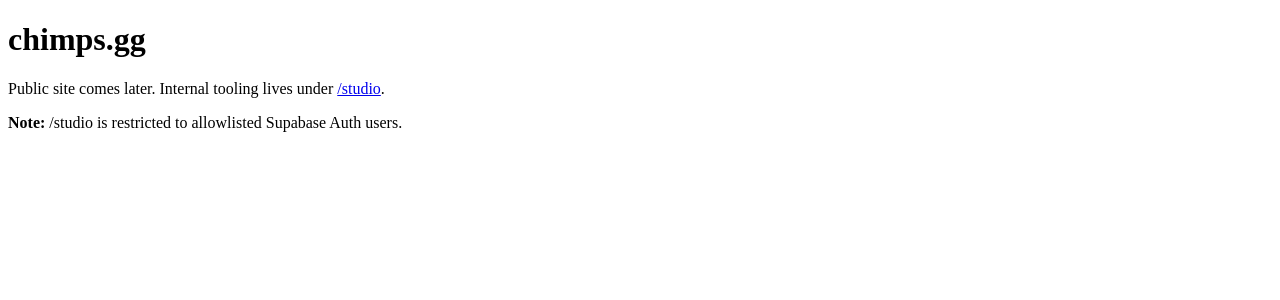
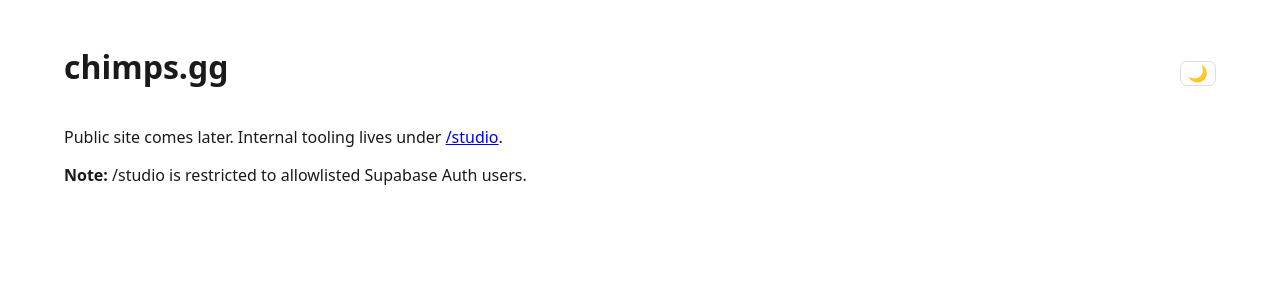
Before and after one commit to GGomeSC/chimps.gg, a SvelteKit app: page / in a window 1280 px wide. Shown: the top 300 px of the page. Built offline with nearby package versions, Linux system fonts and the light colour scheme.

Commit message:
feat: implement theme toggle and apply theming across the application

```diff
--- /dev/null
+++ b/src/app.css
@@ -0,0 +1,28 @@
+/* Theme tokens. Follows the system preference by default; an explicit choice
+   from the theme toggle is stored in localStorage and applied as
+   <html data-theme="..."> before first paint (see app.html). */
+:root {
+	color-scheme: light dark;
+
+	--bg: light-dark(#ffffff, #16181d);
+	--fg: light-dark(#1a1a1a, #e4e6ea);
+	--fg-muted: light-dark(#666666, #9aa1ab);
+	--border: light-dark(#dddddd, #363b44);
+	--border-strong: light-dark(#bbbbbb, #4c525c);
+	--surface: light-dark(#f2f2f2, #23262d);
+	--error: light-dark(#b00020, #ff8080);
+	--ok: light-dark(#116329, #57c07d);
+}
+
+:root[data-theme='light'] {
+	color-scheme: light;
+}
+
+:root[data-theme='dark'] {
+	color-scheme: dark;
+}
+
+body {
+	background: var(--bg);
+	color: var(--fg);
+}
--- a/src/app.html
+++ b/src/app.html
@@ -4,6 +4,12 @@
 		<meta charset="utf-8" />
 		<meta name="viewport" content="width=device-width, initial-scale=1" />
 		<meta name="text-scale" content="scale" />
+		<script>
+			try {
+				const theme = localStorage.getItem('theme');
+				if (theme === 'light' || theme === 'dark') document.documentElement.dataset.theme = theme;
+			} catch {}
+		</script>
 		%sveltekit.head%
 	</head>
 	<body data-sveltekit-preload-data="hover">
--- a/src/lib/components/StrategyMap.svelte
+++ b/src/lib/components/StrategyMap.svelte
@@ -161,8 +161,8 @@
 		aspect-ratio: 1;
 		display: grid;
 		place-items: center;
-		background: #f2f2f2;
-		color: #888;
+		background: var(--surface);
+		color: var(--fg-muted);
 		border-radius: 0.5rem;
 	}
 
@@ -198,7 +198,7 @@
 	}
 
 	.marker.selected {
-		outline: 3px solid #111;
+		outline: 3px solid var(--fg);
 		outline-offset: 1px;
 	}
 
--- /dev/null
+++ b/src/lib/components/ThemeToggle.svelte
@@ -0,0 +1,31 @@
+<script lang="ts">
+	let dark = $state(false);
+
+	$effect(() => {
+		const explicit = document.documentElement.dataset.theme;
+		dark = explicit ? explicit === 'dark' : matchMedia('(prefers-color-scheme: dark)').matches;
+	});
+
+	function toggle() {
+		dark = !dark;
+		const theme = dark ? 'dark' : 'light';
+		document.documentElement.dataset.theme = theme;
+		localStorage.setItem('theme', theme);
+	}
+</script>
+
+<button type="button" onclick={toggle} aria-pressed={dark} aria-label="Toggle dark mode">
+	{dark ? '☀️' : '🌙'}
+</button>
+
+<style>
+	button {
+		font: inherit;
+		line-height: 1;
+		padding: 0.2rem 0.45rem;
+		background: none;
+		border: 1px solid var(--border);
+		border-radius: 0.4rem;
+		cursor: pointer;
+	}
+</style>
--- a/src/routes/+layout.svelte
+++ b/src/routes/+layout.svelte
@@ -1,4 +1,5 @@
 <script lang="ts">
+	import '../app.css';
 	import favicon from '$lib/assets/favicon.svg';
 
 	let { children } = $props();
--- a/src/routes/+page.svelte
+++ b/src/routes/+page.svelte
@@ -1,3 +1,27 @@
-<h1>chimps.gg</h1>
-<p>Public site comes later. Internal tooling lives under <a href="/studio/maps">/studio</a>.</p>
-<p><strong>Note:</strong> /studio is restricted to allowlisted Supabase Auth users.</p>
+<script lang="ts">
+	import ThemeToggle from '$lib/components/ThemeToggle.svelte';
+</script>
+
+<main>
+	<header>
+		<h1>chimps.gg</h1>
+		<ThemeToggle />
+	</header>
+	<p>Public site comes later. Internal tooling lives under <a href="/studio/maps">/studio</a>.</p>
+	<p><strong>Note:</strong> /studio is restricted to allowlisted Supabase Auth users.</p>
+</main>
+
+<style>
+	main {
+		max-width: 72rem;
+		margin: 0 auto;
+		padding: 1rem;
+		font-family: system-ui, sans-serif;
+	}
+
+	header {
+		display: flex;
+		align-items: baseline;
+		justify-content: space-between;
+	}
+</style>
--- a/src/routes/studio/+layout.svelte
+++ b/src/routes/studio/+layout.svelte
@@ -1,4 +1,6 @@
 <script lang="ts">
+	import ThemeToggle from '$lib/components/ThemeToggle.svelte';
+
 	let { data, children } = $props();
 </script>
 
@@ -10,13 +12,16 @@
 				<a href="/studio/strategies">Strategies</a>
 				<a href="/studio/maps">Maps</a>
 			</nav>
-			{#if data.studioUser}
+		{/if}
+		<div class="right">
+			{#if !data.isLogin && data.studioUser}
 				<form method="POST" action="/studio/logout" class="session">
 					<span>{data.studioUser.email}</span>
 					<button type="submit">Logout</button>
 				</form>
 			{/if}
-		{/if}
+			<ThemeToggle />
+		</div>
 	</header>
 	{@render children()}
 </div>
@@ -35,7 +40,7 @@
 		gap: 1.5rem;
 		padding-bottom: 0.75rem;
 		margin-bottom: 1rem;
-		border-bottom: 1px solid #ddd;
+		border-bottom: 1px solid var(--border);
 	}
 
 	nav {
@@ -43,12 +48,18 @@
 		gap: 1rem;
 	}
 
-	.session {
+	.right {
 		margin-left: auto;
 		display: flex;
 		align-items: baseline;
 		gap: 0.75rem;
-		color: #555;
+	}
+
+	.session {
+		display: flex;
+		align-items: baseline;
+		gap: 0.75rem;
+		color: var(--fg-muted);
 		font-size: 0.9rem;
 	}
 
--- a/src/routes/studio/login/+page.svelte
+++ b/src/routes/studio/login/+page.svelte
@@ -62,7 +62,7 @@
 	input {
 		font: inherit;
 		padding: 0.45rem 0.55rem;
-		border: 1px solid #bbb;
+		border: 1px solid var(--border-strong);
 		border-radius: 4px;
 	}
 
@@ -73,10 +73,10 @@
 	}
 
 	.error {
-		color: #a32020;
+		color: var(--error);
 	}
 
 	.ok {
-		color: #116329;
+		color: var(--ok);
 	}
 </style>
--- a/src/routes/studio/maps/+page.svelte
+++ b/src/routes/studio/maps/+page.svelte
@@ -49,7 +49,7 @@
 	}
 
 	.meta {
-		color: #666;
+		color: var(--fg-muted);
 		font-size: 0.85rem;
 	}
 </style>
--- a/src/routes/studio/strategies/+page.svelte
+++ b/src/routes/studio/strategies/+page.svelte
@@ -65,10 +65,10 @@
 	td {
 		text-align: left;
 		padding: 0.4rem 0.75rem;
-		border-bottom: 1px solid #eee;
+		border-bottom: 1px solid var(--border);
 	}
 
 	.error {
-		color: #b00020;
+		color: var(--error);
 	}
 </style>
--- a/src/routes/studio/strategies/new/+page.svelte
+++ b/src/routes/studio/strategies/new/+page.svelte
@@ -108,6 +108,6 @@
 	}
 
 	.error {
-		color: #b00020;
+		color: var(--error);
 	}
 </style>
```
Also changed, not shown: src/routes/studio/strategies/[id]/+page.svelte (+8 -8 lines).
